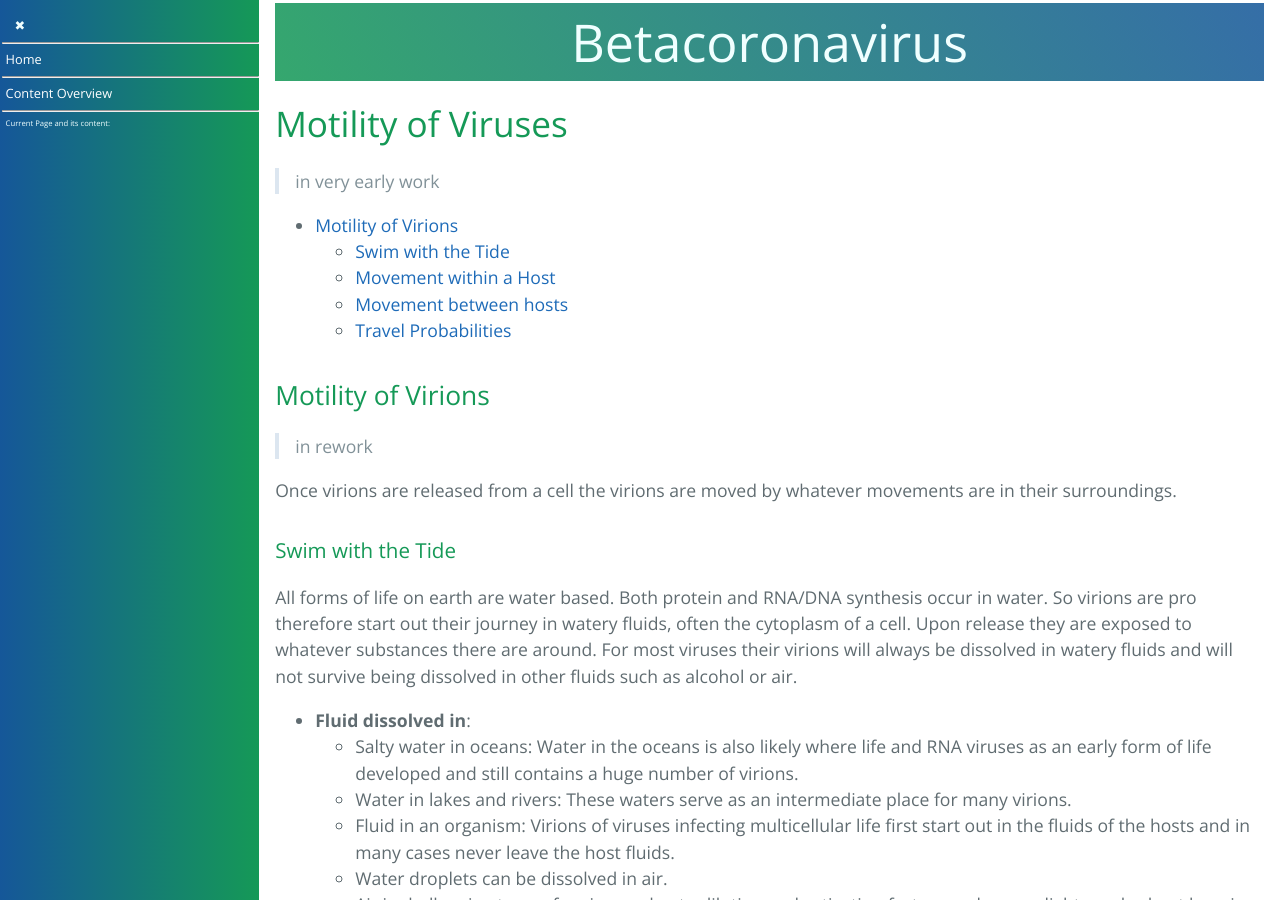
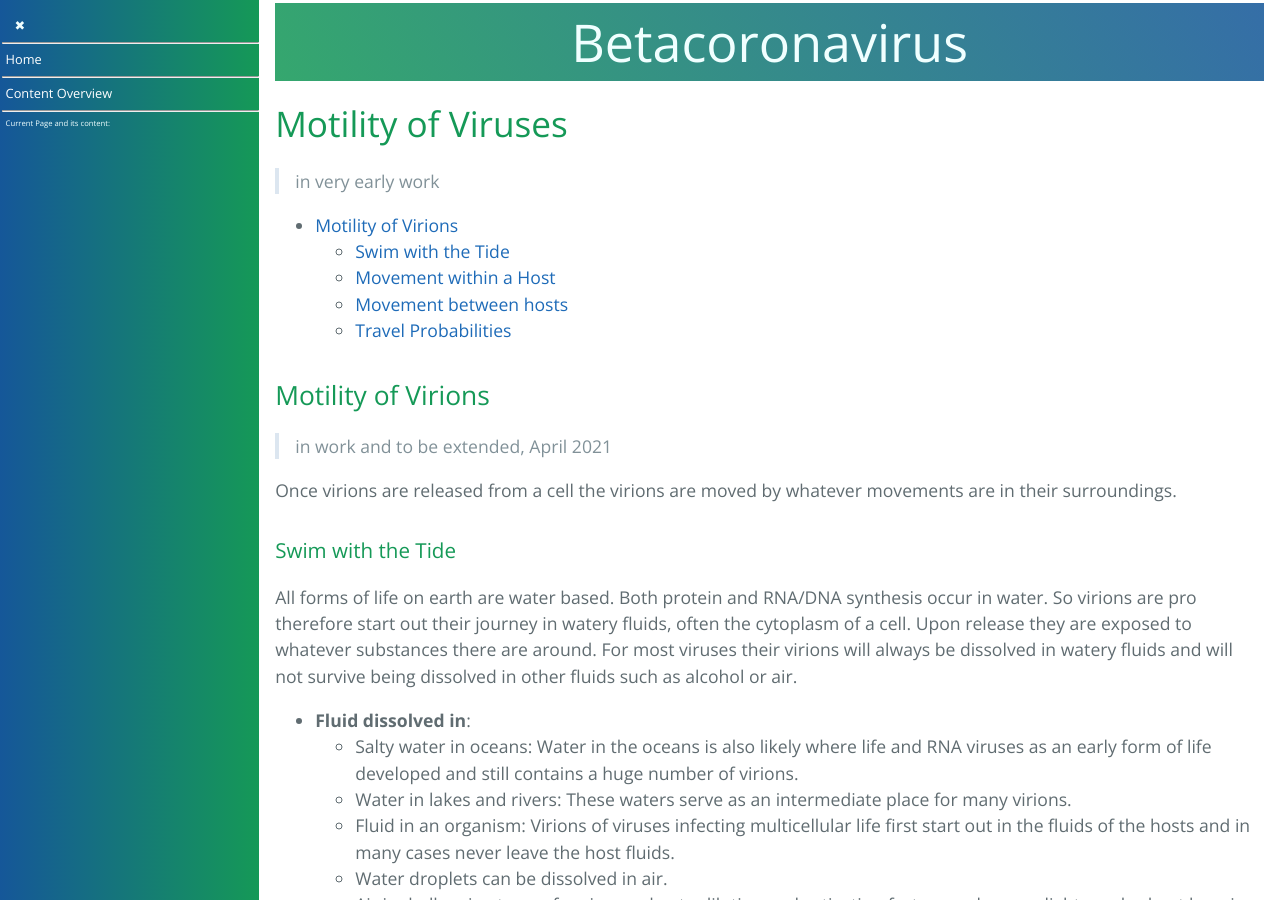
Before and after one commit to forestgrape/coronavirus, a Jekyll site: the page built from 2_biological/motility.md, in a window 1280 px wide and 900 px high. Built offline with Jekyll 4.4.1, drawn with Linux system fonts in a browser that asks for light colours; our own code applies the rules of GitHub Pages for plain Markdown files.

Commit message:
formulation

```diff
--- a/2_biological/motility.md
+++ b/2_biological/motility.md
@@ -12,7 +12,7 @@
 
 ## Motility of Virions
 
-> in rework
+> in work and to be extended, April 2021
 
 
 Once virions are released from a cell the virions are moved by whatever movements are in their surroundings.
```
